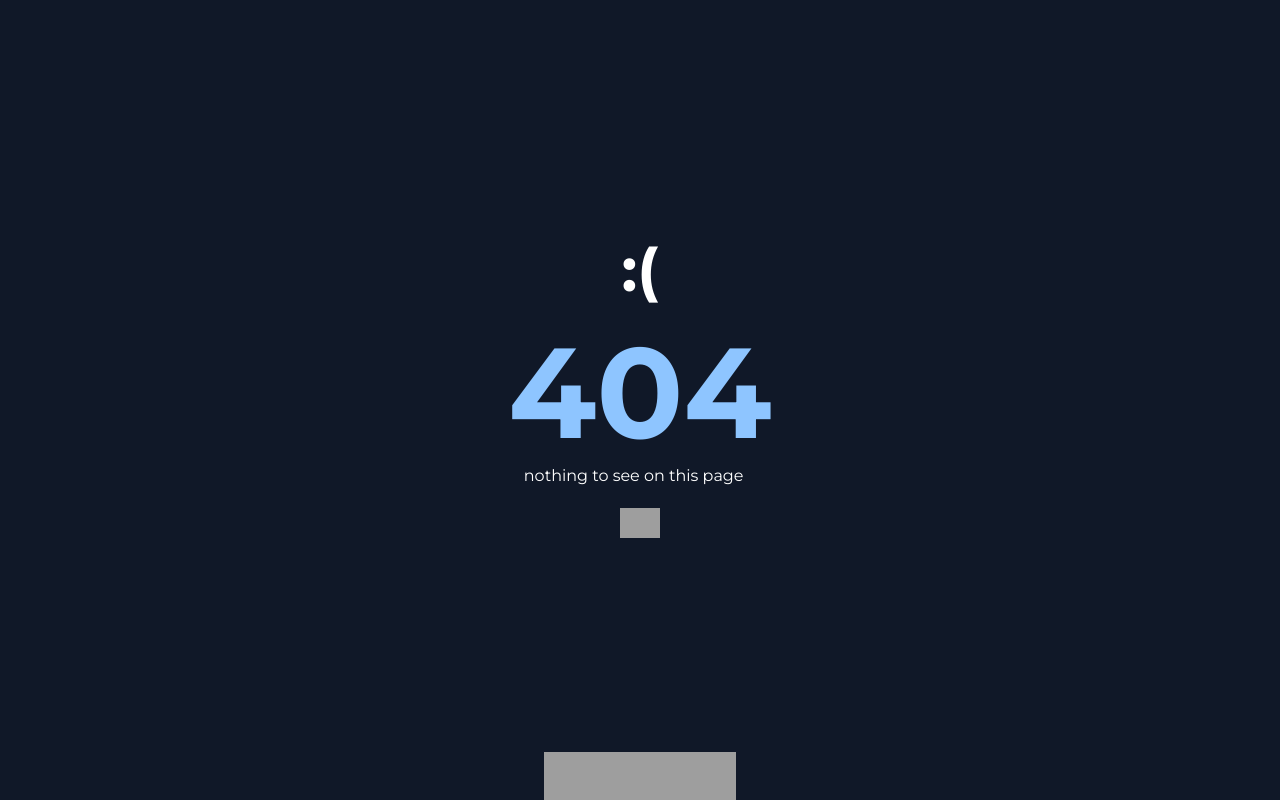
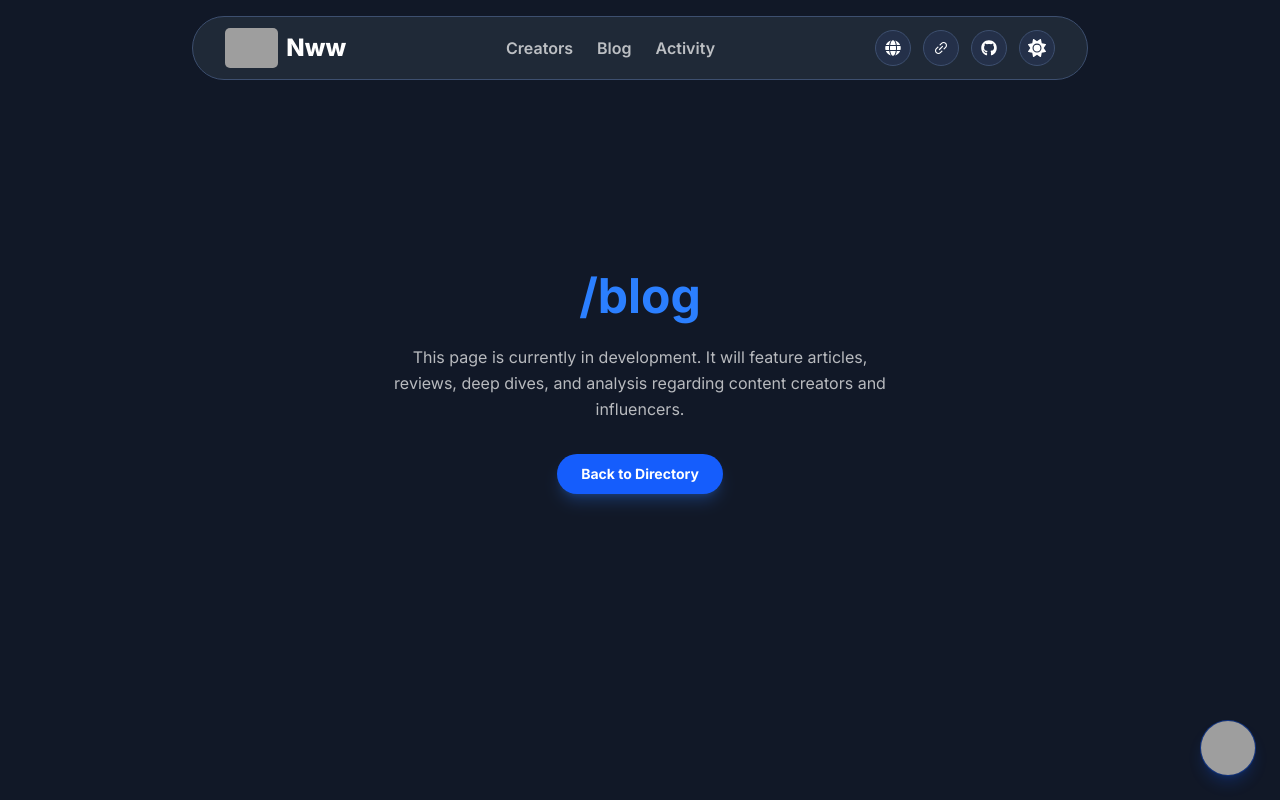
Before and after one commit to nekowawolf/creators, a Next.js app: page /blog in a window 1280 px wide. Before the commit this address had no page. Shown: the top 800 px of the page. Built offline with nearby package versions, Linux system fonts and the light colour scheme; grey boxes are pictures that could not be loaded.

Commit message:
refactor: rename news section to blog

```diff
--- a/src/app/news/DetailClient.tsx
+++ b/src/app/blog/DetailClient.tsx
@@ -7,9 +7,9 @@ export default function DetailClient() {
   return (
     <main className="flex-grow pt-36 pb-12 min-h-screen body-color text-fill-color px-4 sm:px-8 font-sans">
       <div className="flex flex-col items-center text-center mx-auto mt-32 md:mt-32">
-        <h1 className="text-3xl md:text-5xl font-bold mb-4 text-blue-500">/news</h1>
+        <h1 className="text-3xl md:text-5xl font-bold mb-4 text-blue-500">/blog</h1>
        <p className="text-fill-color/70 max-w-[320px] md:max-w-lg mt-2 mb-8 text-sm md:text-base leading-relaxed">
-          This page is currently in development. It will feature the latest news, updates, and feature releases regarding content creators and influencers.
+          This page is currently in development. It will feature articles, reviews, deep dives, and analysis regarding content creators and influencers.
        </p>
         <Link href="/directory" className="cursor-pointer inline-flex items-center justify-center px-6 py-2.5 text-sm font-bold text-white transition-all duration-300 bg-blue-600 rounded-full hover:bg-blue-500 shadow-lg shadow-blue-500/25 hover:-translate-y-0.5">
           Back to Directory
--- a/src/app/news/page.tsx
+++ b/src/app/blog/page.tsx
@@ -3,9 +3,9 @@ import Footer from "@/components/Footer";
 import { creatorsMetadata } from "@/constants/metadataTemplates";
 import DetailClient from "./DetailClient";
 
-export const metadata = creatorsMetadata("News", "The latest news and updates.");
+export const metadata = creatorsMetadata("Blog", "Articles, reviews, deep dives, and analysis.");
 
-export default function NewsPage() {
+export default function BlogPage() {
   return (
     <>
       <Header />
--- a/src/components/Header.tsx
+++ b/src/components/Header.tsx
@@ -101,10 +101,10 @@ export default function Header() {
                 Creators
               </Link>
               <Link
-                href="/news"
+                href="/blog"
                 className="text-fill-color/70 font-semibold hover:!text-blue-600 transition-colors duration-300"
               >
-                News
+                Blog
               </Link>
               <Link
                 href="/activity"
@@ -174,11 +174,11 @@ export default function Header() {
               Creators
             </Link>
             <Link
-              href="/news"
+              href="/blog"
               onClick={() => setIsMenuOpen(false)}
               className="block font-semibold text-fill-color/70 hover:!text-blue-600 transition-colors duration-300"
             >
-              News
+              Blog
             </Link>
             <Link
               href="/activity"
```
